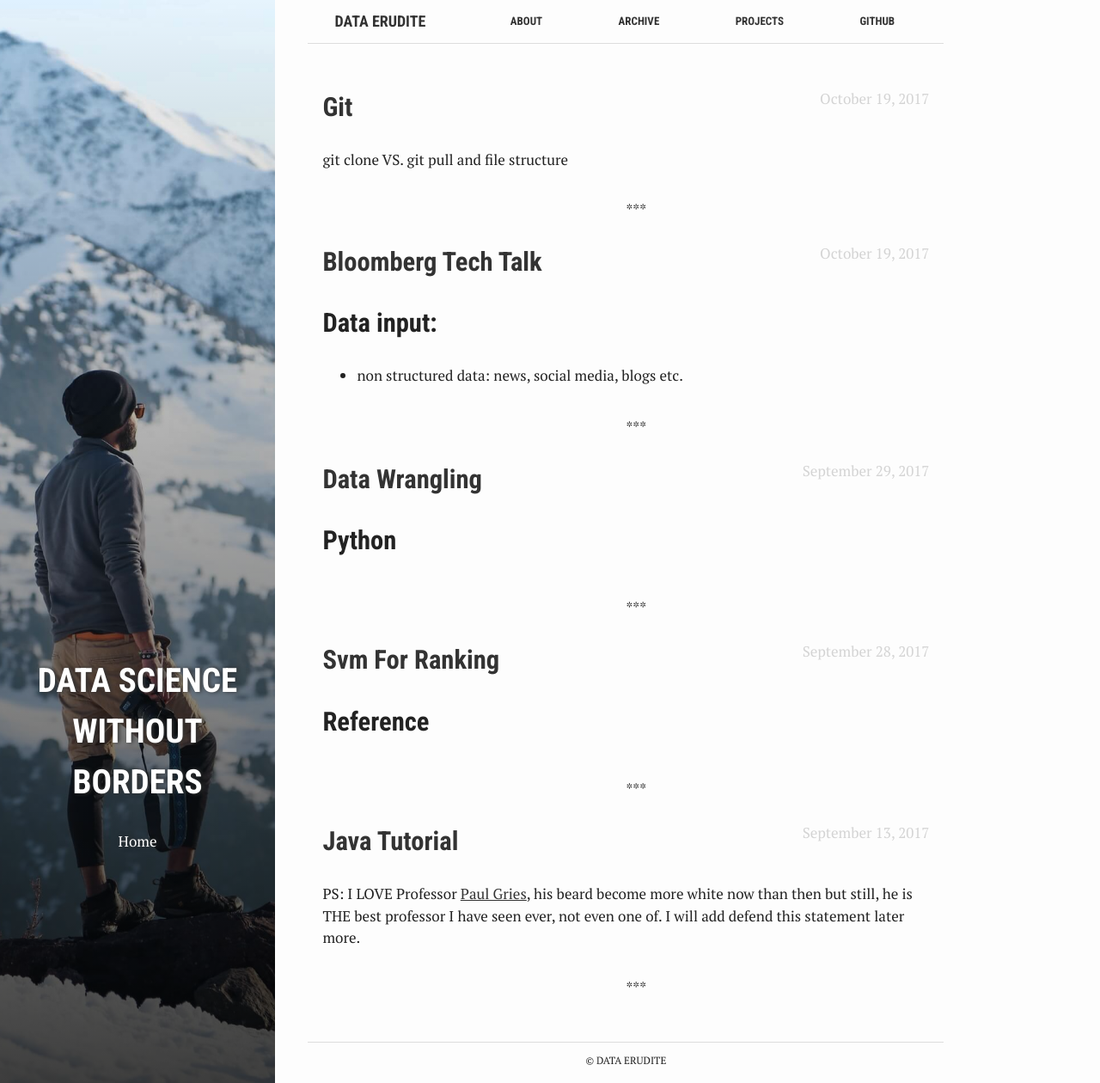
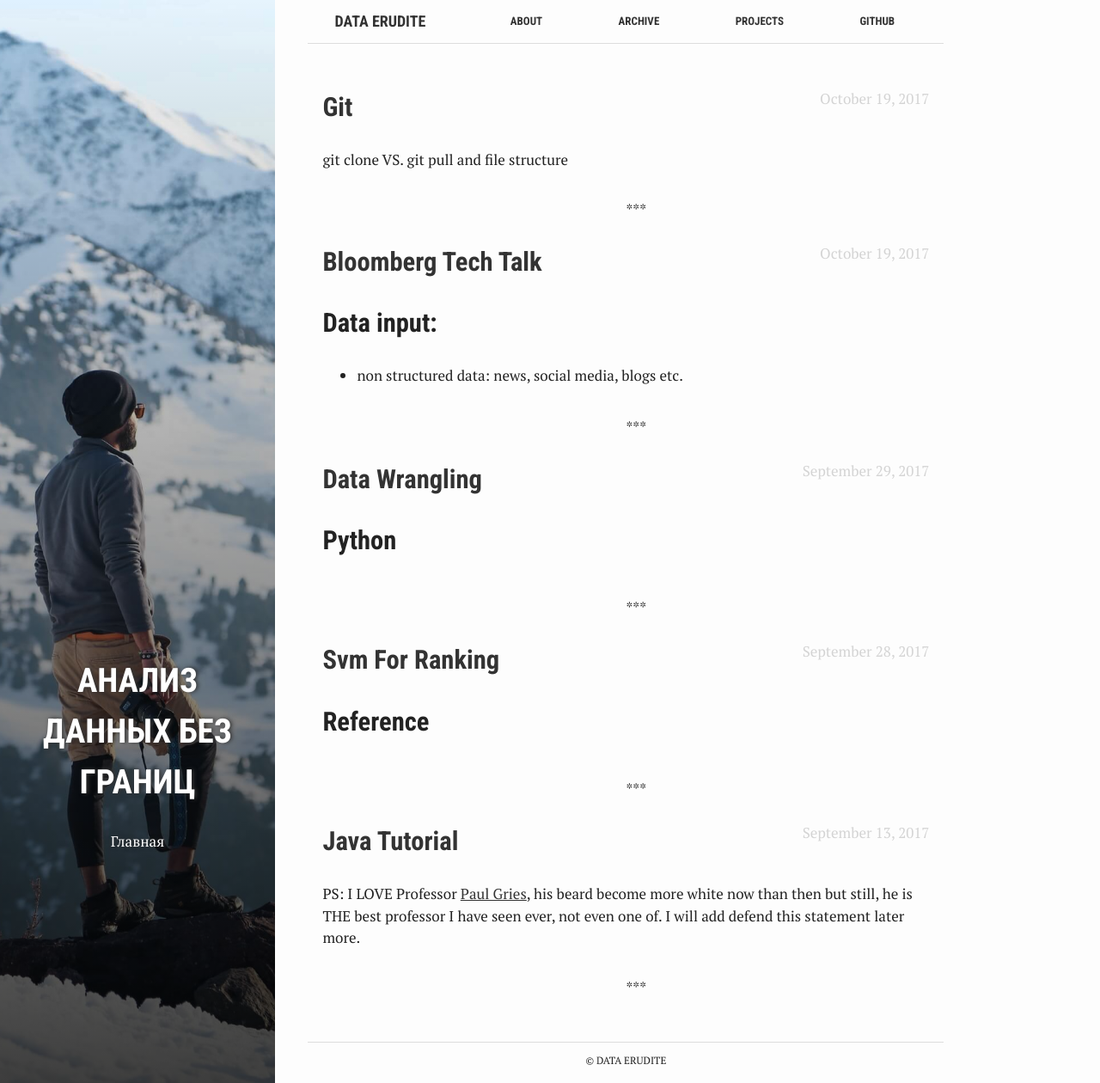
Before and after one commit to p1aton/p1aton.github.io, a Jekyll site: the page built from index.html, in a window 1280 px wide and 1260 px high. Shown: the whole window at 86% size. Built offline with Jekyll 4.4.1, drawn with Linux system fonts in a browser that asks for light colours.

Commit message:
home change

```diff
--- a/index.html
+++ b/index.html
@@ -1,9 +1,9 @@
 ---
 bg: "header-bg.jpg"
 layout: default
-crawlertitle: "Data Science without Borders"
-title: "Data Science without Borders"
-summary: "Home"
+crawlertitle: "Анализ данных без границ"
+title: "Анализ данных без границ"
+summary: "Главная"
 ---
 
 {% for post in site.posts limit: 5 %}
```
